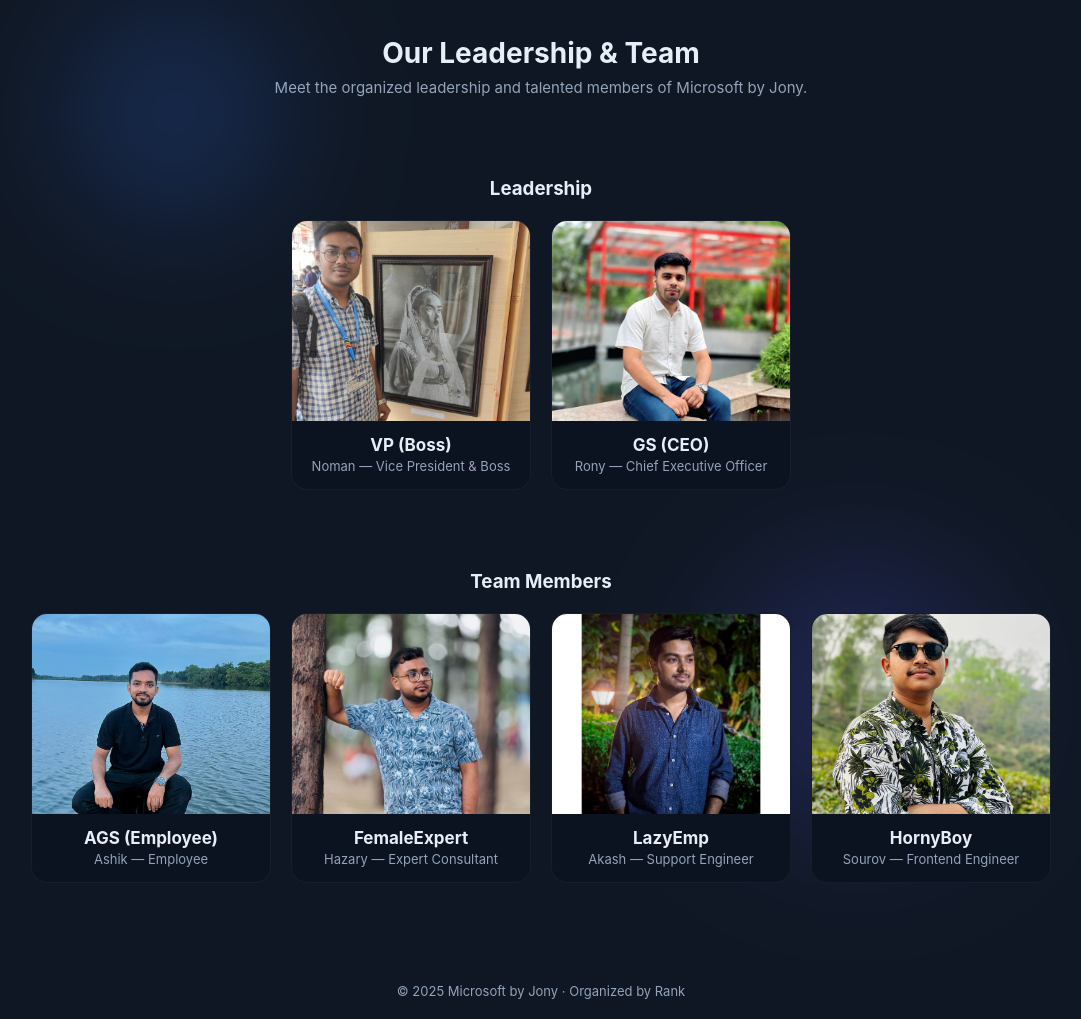
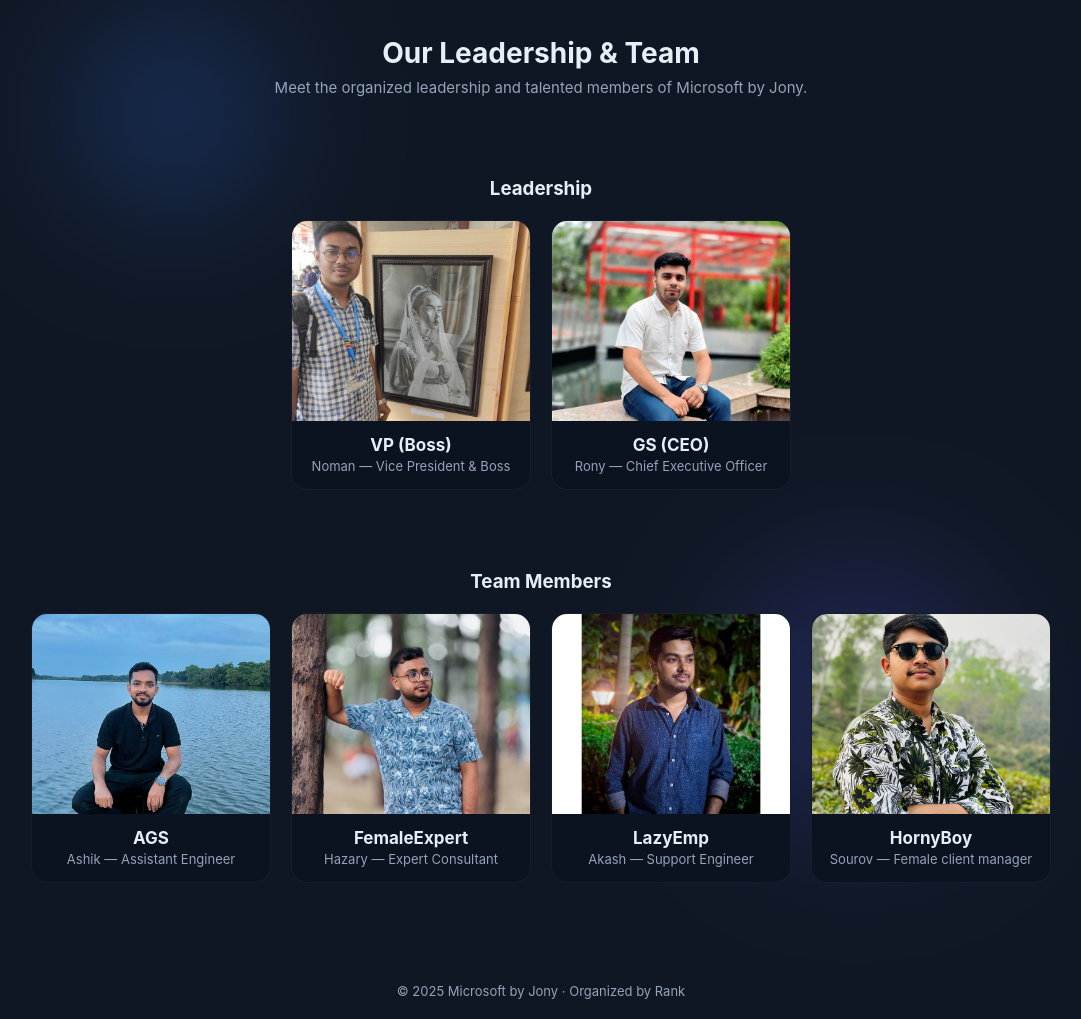
Before and after one commit to rony49057/microsoft, a plain HTML site: page index.html in a window 1280 px wide. Shown: the part 94-1113 px from the top of the page, without its empty margins (99-1180 px from the left). Drawn offline with Linux system fonts and the light colour scheme.

Commit message:
Update index.html

```diff
--- a/index.html
+++ b/index.html
@@ -246,10 +246,10 @@
     const employees = [
       {title: 'VP (Boss)', name: 'Noman', file: 'VP.jpg', rank: 1, role: 'Vice President & Boss'},
       {title: 'GS (CEO)', name: 'Rony', file: 'GS.jpg', rank: 2, role: 'Chief Executive Officer'},
-      {title: 'AGS (Employee)', name: 'Ashik', file: 'AGS.jpg', rank: 3, role: 'Employee'},
+      {title: 'AGS ', name: 'Ashik', file: 'AGS.jpg', rank: 3, role: 'Assistant Engineer'},
       {title: 'FemaleExpert', name: 'Hazary', file: 'FemaleExpert.jpg', rank: 4, role: 'Expert Consultant'},
       {title: 'LazyEmp', name: 'Akash', file: 'LazyEmp.jpg', rank: 5, role: 'Support Engineer'},
-      {title: 'HornyBoy', name: 'Sourov', file: 'HornyBoy.jpg', rank: 6, role: 'Frontend Engineer'}
+      {title: 'HornyBoy', name: 'Sourov', file: 'HornyBoy.jpg', rank: 6, role: 'Female client manager'}
     ];
 
     const leadersGrid = document.getElementById('leaders-grid');
```
